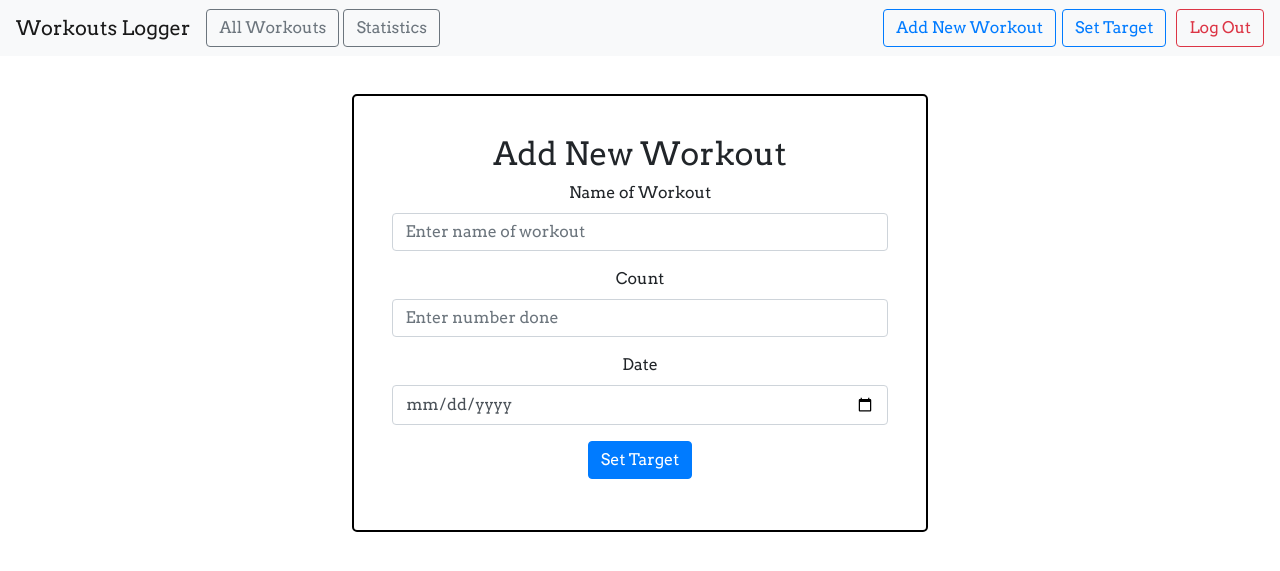
After one commit to hemanthkumar314/Workout_Logger, a Flask app: page /newtarget in a window 1280 px wide. The commit adds this page. Shown: the top 571 px of the page. Run offline with Flask 3, Linux system fonts and the light colour scheme; the visitor is signed in with stand-in values (Sample User, id 1); some libraries are stand-ins or nearby versions.

Commit message:
Updated1

```diff
--- a/app/main.py
+++ b/app/main.py
@@ -1,6 +1,7 @@
 from . import db
 from .models import User
 from .models import Workout
+from .models import Target
 from flask import Blueprint, render_template, redirect, url_for, request, flash, abort
 from flask_login import current_user, login_required
 
@@ -20,7 +21,7 @@ def home():
 def profile():
     return render_template('profile.html', name=current_user.name)
 
-
+#all workouts
 @main.route("/all")
 @login_required
 def user_workouts():
@@ -28,12 +29,30 @@ def user_workouts():
     workouts = user.workouts  # Workout.query.filter_by(author=user).order_by(Workout.date_posted.desc())
     return render_template('all_workouts.html', workouts=workouts, user=user)
 
+#new target
+@main.route("/newtarget")
+@login_required
+def new_target():
+    return render_template('target.html')
 
+@main.route("/newtarget", methods=['POST'])
+@login_required
+def new_target_post():
+    workout=request.form.get('workout')
+    count = request.form.get('count')
+    date = request.form.get('date')
+    print(workout,count, date)
+    workout = Target(workout=workout,count=count,target=date, author=current_user)
+    db.session.add(workout)
+    db.session.commit()
+    flash('Your workout has been added!')
+    return redirect(url_for('main.home'))
+
+#new workout
 @main.route("/new")
 @login_required
 def new_workout():
     return render_template('create_workout.html')
-
 
 @main.route("/new", methods=['POST'])
 @login_required
@@ -46,9 +65,9 @@ def new_workout_post():
     db.session.add(workout)
     db.session.commit()
     flash('Your workout has been added!')
-    return redirect(url_for('main.index'))
+    return redirect(url_for('main.home'))
 
-
+#update workout
 @main.route("/workout/<int:workout_id>/update", methods=['GET', 'POST'])
 @login_required
 def update_workout(workout_id):
@@ -58,17 +77,17 @@ def update_workout(workout_id):
         workout.count = request.form['count']
         workout.comment = request.form['comment']
         db.session.commit()
-        flash('Your post has been updated!')
+        flash('Your workout has been updated!')
         return redirect(url_for('main.user_workouts'))
 
     return render_template('update_workout.html', workout=workout)
 
-
+#delete workout
 @main.route("/workout/<int:workout_id>/delete", methods=['GET', 'POST'])
 @login_required
 def delete_workout(workout_id):
     workout = Workout.query.get_or_404(workout_id)
     db.session.delete(workout)
     db.session.commit()
-    flash('Your post has been deleted!')
+    flash('Your workout has been deleted!')
     return redirect(url_for('main.user_workouts'))
--- a/app/static/extended_beauty.css
+++ b/app/static/extended_beauty.css
@@ -4,11 +4,11 @@ h4,
 p {
   font-family: "Arvo", serif;
 }
-
+/*
 body
 {
   overflow:hidden;
-}
+} */
 
 p {
   font-size: 17px;
@@ -50,6 +50,9 @@ p {
   margin-top: 10px;
 }
 
-.para{
-  margin: 2%;
+.matter{
+  margin-top:2%;
+  margin-left:15%;
+  margin-right:10%;
+  flex: 1;
 }
--- a/app/templates/base.html
+++ b/app/templates/base.html
@@ -96,7 +96,17 @@
             href="{{ url_for('main.new_workout') }}"
             class="btn btn-outline-primary"
             role="button"
+
             >Add New Workout</a
+          >
+          {% endif %}
+          {% if current_user.is_authenticated %}
+          <a
+            href="{{ url_for('main.new_target') }}"
+            class="btn btn-outline-primary"
+            role="button"
+            style="margin-left: 6px;"
+            >Set Target</a
           >
           {% endif %}
           {% if not current_user.is_authenticated %}
@@ -113,7 +123,7 @@
             href="{{ url_for('auth.logout') }}"
             class="btn btn-outline-danger"
             role="button"
-            style="margin-left: 4px;"
+            style="margin-left: 10px;"
 
             >Log Out</a
           >
--- a/app/templates/create_workout.html
+++ b/app/templates/create_workout.html
@@ -22,7 +22,7 @@
             name="workout"
             aria-describedby="pushupHelp"
             placeholder="Enter name of workout"
-
+            required
           />
         </div>
         <div class="form-group" >
@@ -34,7 +34,7 @@
             name="count"
             aria-describedby="pushupHelp"
             placeholder="Enter number done"
-
+            required
           />
         </div>
         <div class="form-group">
@@ -46,7 +46,7 @@
             name="comment"
             aria-describedby="pushupHelp"
             placeholder="any comments"
-
+            required
           />
         </div>
         <button type="submit" class="btn btn-primary" style="margin-bottom: 2.5%;">Add Workout</button>
--- /dev/null
+++ b/app/templates/target.html
@@ -0,0 +1,58 @@
+{% extends "base.html" %} {% block head %} {{ super() }}
+<link
+  rel="stylesheet"
+  href="{{ url_for('static', filename= 'extended_beauty.css') }}"
+/>
+{% endblock %} {% block content %}
+<center>
+    <div class="box1">
+      <form method="POST" action="/newtarget">
+        <h2>Add New Workout</h2>
+        {% with messages = get_flashed_messages() %} {% if messages %}
+        <div class="notification is-danger">
+          {{ messages[0] }}
+        </div>
+        {% endif %} {% endwith %}
+        <div class="form-group" >
+          <label for="workout">Name of Workout</label>
+          <input
+            type="text"
+            class="form-control"
+            id="workout"
+            name="workout"
+            aria-describedby="pushupHelp"
+            placeholder="Enter name of workout"
+            required
+          />
+        </div>
+        <div class="form-group" >
+          <label for="count">Count</label>
+          <input
+            type="number"
+            class="form-control"
+            id="count"
+            name="count"
+            aria-describedby="pushupHelp"
+            placeholder="Enter number done"
+            required
+          />
+        </div>
+        <div class="form-group">
+            <label for="date">Date</label>
+            <input
+              type="date"
+              class="form-control"
+              id="date"
+              name="date"
+              aria-describedby="dateHelp"
+              placeholder="Select a date"
+              required
+            />
+          </div>
+        <button type="submit" class="btn btn-primary" style="margin-bottom: 2.5%;">Set Target</button>
+      </form>
+    </div>
+
+</center>
+
+{% endblock %}
--- a/app/templates/update_workout.html
+++ b/app/templates/update_workout.html
@@ -25,7 +25,7 @@
               name="workout"
               aria-describedby="pushupHelp"
               placeholder="Enter name of workout"
-
+              required
             />
           </div>
           <div class="form-group" >
@@ -37,7 +37,7 @@
               name="count"
               aria-describedby="pushupHelp"
               placeholder="Enter number of workout done"
-
+              required
             />
           </div>
           <div class="form-group">
@@ -49,7 +49,7 @@
               name="comment"
               aria-describedby="pushupHelp"
               placeholder="any comments"
-
+              required
             />
           </div>
           <button type="submit" class="btn btn-primary" style="margin-bottom: 2.5%;">Add Workout</button>
```
Also changed, not shown: app/models.py (+8 -1 lines), app/templates/main.html (+14 -14 lines), 1 other file.
